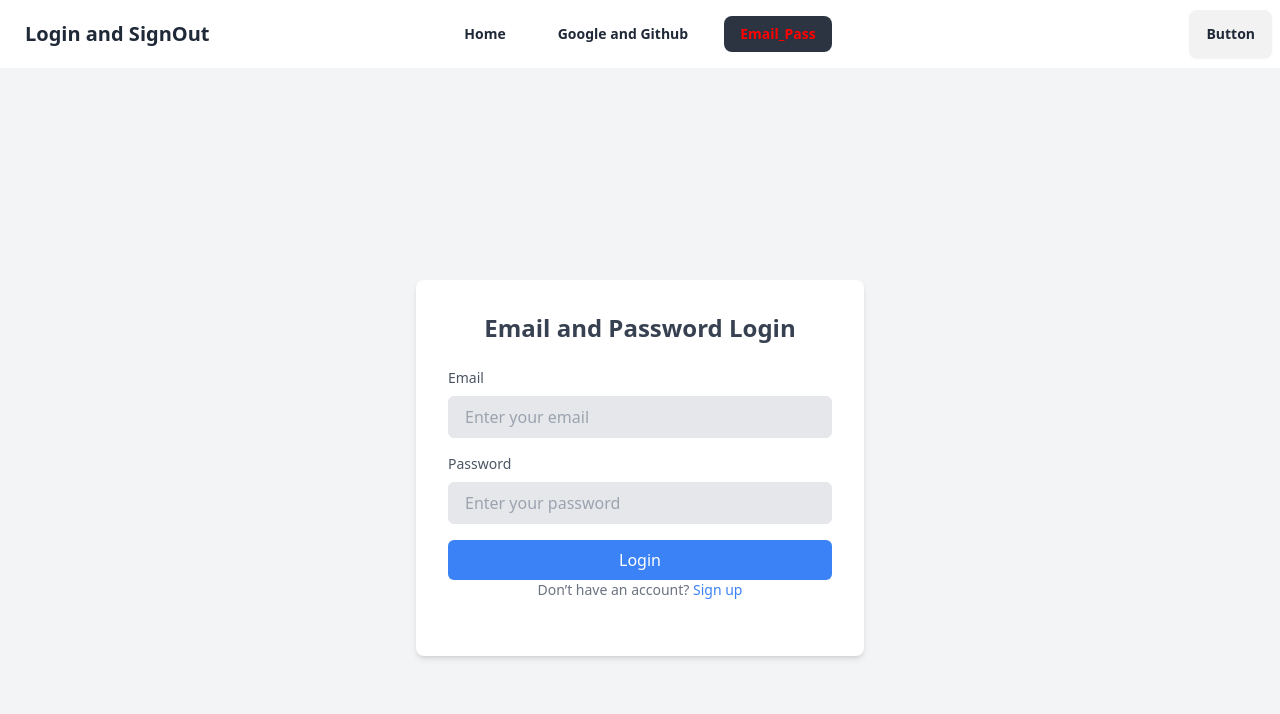
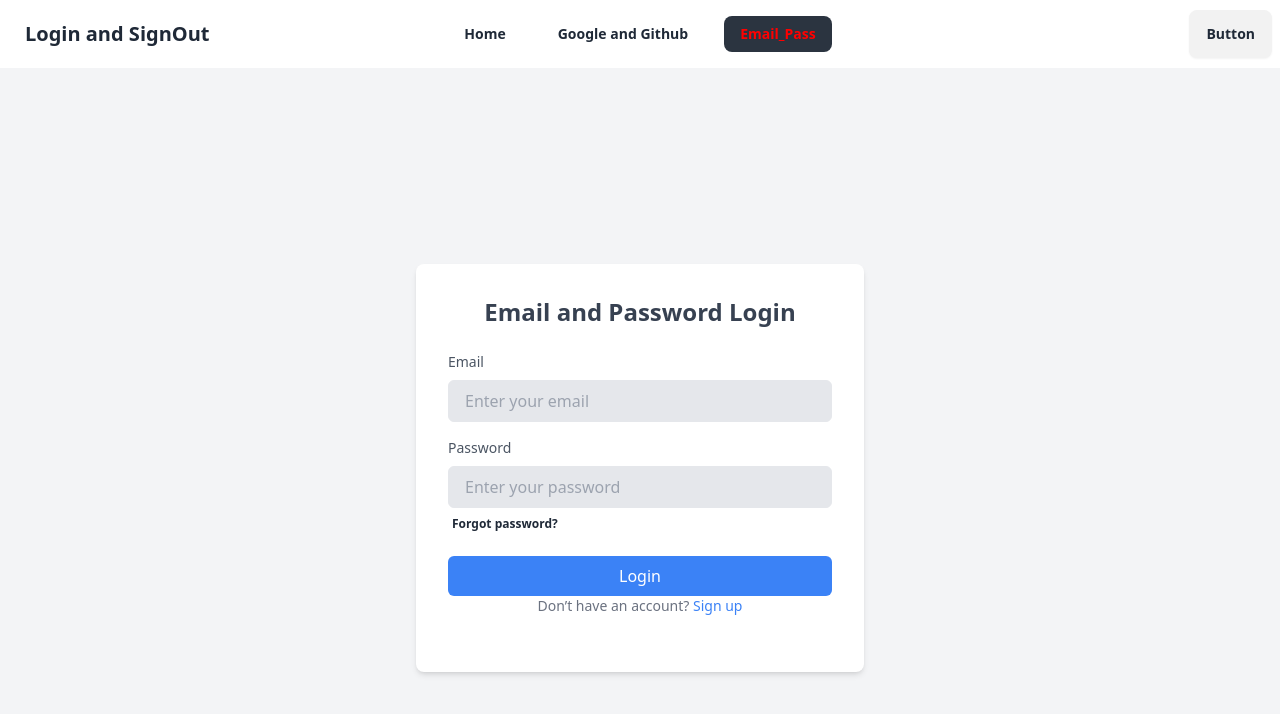
Before and after one commit to md-mostafiz181/practice-firebase, a React (Vite) app: page /email_pass in a window 1280 px wide. Shown: the top 714 px of the page. Built offline with nearby package versions, Linux system fonts and the light colour scheme.

Commit message:
reset password

```diff
--- a/src/components/Email_Pass/Email_Pass.jsx
+++ b/src/components/Email_Pass/Email_Pass.jsx
@@ -1,13 +1,12 @@
-import {  getAuth, signInWithEmailAndPassword } from "firebase/auth";
-
-
-import { useState } from "react";
+import {  getAuth, sendPasswordResetEmail, signInWithEmailAndPassword } from "firebase/auth";
+import { useRef, useState } from "react";
 import { Link } from "react-router-dom";
 
 const Email_Pass = () => {
 
   const [loginError, setLoginError]=useState(" ");
   const [success,setSuccess]=useState(" ")
+  const emailRef =useRef(null)
 
 
 
@@ -36,6 +35,29 @@ const Email_Pass = () => {
     })
 
   }
+
+  const handleResetPassword = ()=>{
+    const email = emailRef.current.value;
+    console.log("please provide your email",emailRef.current.value)
+    if(!email){
+      setLoginError("pleaser provide your email")
+      return;
+    }else if (!/^[a-zA-Z0-9._%+-]+@[a-zA-Z0-9.-]+\.[a-zA-Z]{2,}$/.test(email)){
+      setLoginError("please provide a write email")
+      return;
+    }
+
+    const auth = getAuth();
+    sendPasswordResetEmail(auth,email)
+    .then(()=>{
+        alert("please check your email")
+    })
+    .catch(error=>{
+      console.log(error.message)
+    })
+  }
+
+
   return (
     <div className="flex items-center justify-center h-screen bg-gray-100">
       <div className="w-full max-w-md p-8 space-y-6 bg-white rounded-lg shadow-md">
@@ -54,6 +76,7 @@ const Email_Pass = () => {
             <input
               type="email"
               id="email"
+              ref={emailRef}
               className="w-full px-4 py-2 mt-2 text-gray-700 bg-gray-200 border rounded-md focus:border-blue-500 focus:outline-none focus:ring"
               placeholder="Enter your email"
             />
@@ -69,10 +92,17 @@ const Email_Pass = () => {
             <input
               type="password"
               id="password"
+
               className="w-full px-4 py-2 mt-2 text-gray-700 bg-gray-200 border rounded-md focus:border-blue-500 focus:outline-none focus:ring"
               placeholder="Enter your password"
             />
+
+          <label onClick={handleResetPassword} className="label text-2xl font-bold">
+            <a href="#" className="label-text-alt link link-hover">Forgot password?</a>
+          </label>
           </div>
+
+
 
           <input
             className=" w-full px-4 py-2 text-white bg-blue-500 rounded-md hover:bg-blue-600 focus:outline-none focus:bg-blue-600"
@@ -80,6 +110,8 @@ const Email_Pass = () => {
             value="Login"
           />
         </form>
+
+
 
 
 
--- a/src/components/SignUp/SignUp.jsx
+++ b/src/components/SignUp/SignUp.jsx
@@ -41,14 +41,14 @@ const SignUp = () => {
 
 
 
-
+        const auth = getAuth();
         createUserWithEmailAndPassword(auth,email,password)
         .then(result=>{
             console.log(result.user)
             setSuccess("User created successfully")
         })
         .catch(error=>{
-            setRegisterError(error)
+            setRegisterError(error.message)
         })
 
 
@@ -86,7 +86,7 @@ const SignUp = () => {
             />
             <span className="absolute mt-5 -ms-8" onClick={()=>setShowPassword(!showPassword)}>
               {
-                showPassword ? <FaRegEyeSlash></FaRegEyeSlash> : <FaRegEye></FaRegEye>
+                showPassword ?  <FaRegEye></FaRegEye> :  <FaRegEyeSlash></FaRegEyeSlash>
               }
             </span>
           </div>
```
